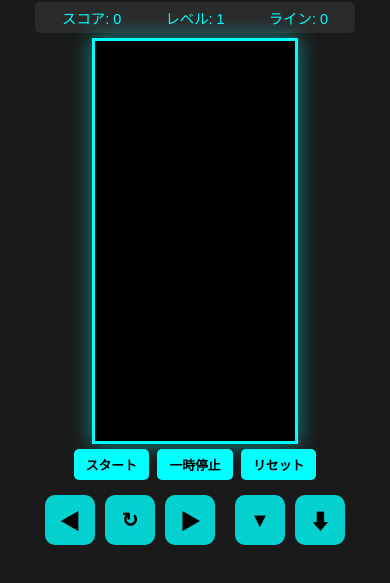
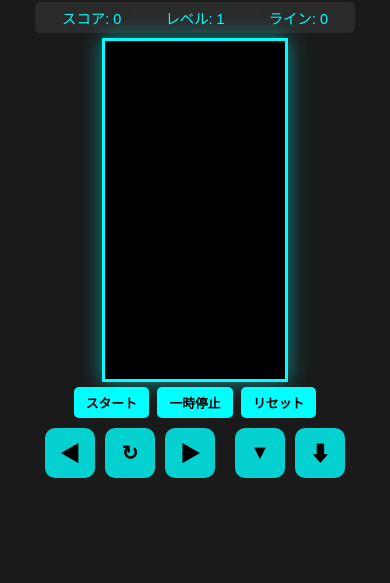
Before and after one commit to mo84dan5/tetris-game-sample, a plain HTML site: page index.html in a window 390 px wide. Shown: the part 41-624 px from the top of the page. Drawn offline with Linux system fonts and the light colour scheme.

Commit message:
Fix button overlap issue by adjusting canvas size and layout

```diff
--- a/style.css
+++ b/style.css
@@ -117,10 +117,6 @@ h1 {
 
 .touch-controls {
     display: none;
-    position: fixed;
-    bottom: 20px;
-    left: 0;
-    right: 0;
     padding: 0 20px;
     justify-content: space-between;
     gap: 20px;
@@ -175,9 +171,12 @@ h1 {
     .container {
         padding: 5px;
         height: 100vh;
+        max-height: 100vh;
         display: flex;
         flex-direction: column;
         justify-content: flex-start;
+        overflow: hidden;
+        box-sizing: border-box;
     }
 
     .game-wrapper {
@@ -197,9 +196,9 @@ h1 {
     }
 
     #gameCanvas {
-        width: 200px;
-        height: 400px;
-        max-height: 50vh;
+        width: 180px;
+        height: 360px;
+        max-height: 40vh;
     }
 
     .controls {
@@ -215,8 +214,7 @@ h1 {
     .touch-controls {
         display: flex;
         padding: 0 10px;
-        position: static;
-        margin-top: 10px;
+        margin-top: 5px;
     }
 
     .touch-btn {
--- a/tetris.js
+++ b/tetris.js
@@ -327,9 +327,9 @@ document.getElementById('resetBtn').addEventListener('click', resetGame);
 
 function adjustCanvasSize() {
     if (window.innerWidth <= 768) {
-        canvasWidth = 200;
-        canvasHeight = 400;
-        BLOCK_SIZE = 20;
+        canvasWidth = 180;
+        canvasHeight = 360;
+        BLOCK_SIZE = 18;
         canvas.width = canvasWidth;
         canvas.height = canvasHeight;
 
```
Also changed, not shown: .claude/settings.local.json.
